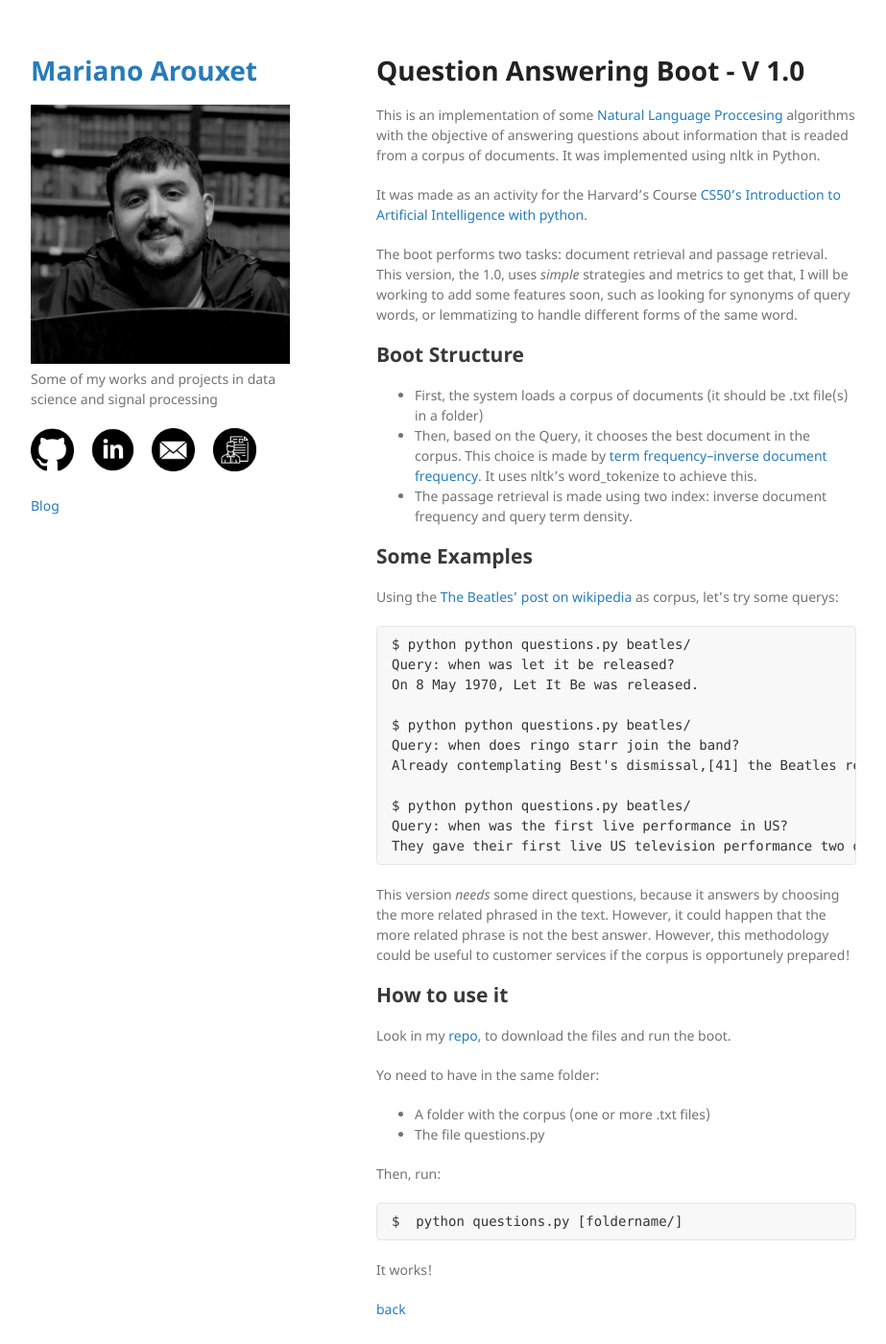
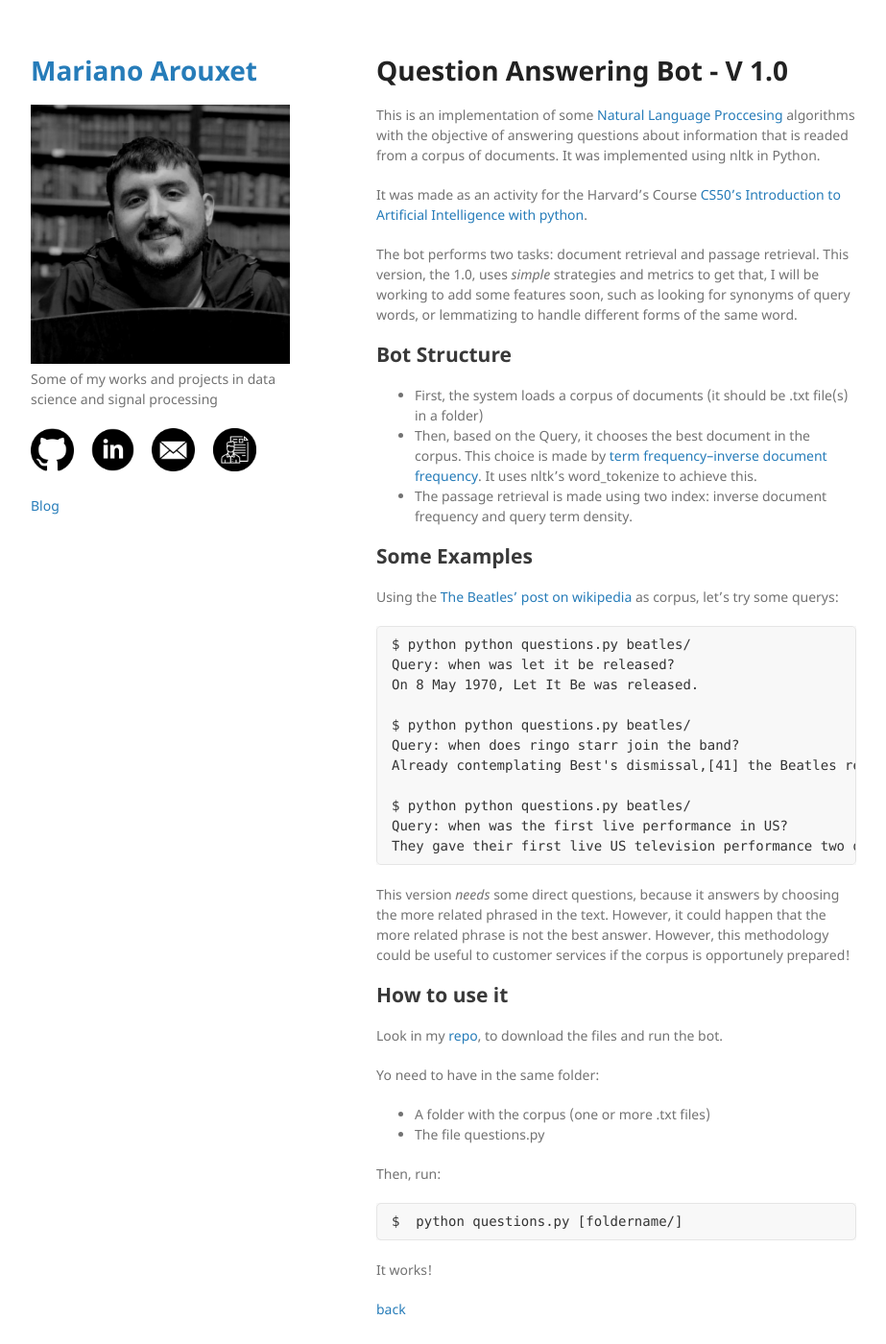
Before and after one commit to Marouxet/marouxet.github.io, a Jekyll site: the page built from questionans.md, in a window 1280 px wide and 1400 px high. Shown: the whole window at 96% size, without its empty margins (178-1101 px from the left). Built offline with Jekyll 4.4.1, drawn with Linux system fonts in a browser that asks for light colours; our own code applies the rules of GitHub Pages for plain Markdown files.

Commit message:
Update questionans.md

```diff
--- a/questionans.md
+++ b/questionans.md
@@ -1,15 +1,15 @@
 ---
 layout: default
 ---
-# Question Answering Boot - V 1.0
+# Question Answering Bot - V 1.0
 
 This is an implementation of some [Natural Language Proccesing](https://en.wikipedia.org/wiki/Natural_language_processing) algorithms with the objective of answering questions about information that is readed from a corpus of documents. It was implemented using nltk in Python.
 
 It was made as an activity for the Harvard's Course [CS50’s Introduction to Artificial Intelligence with python](https://cs50.harvard.edu/ai/2020/).
 
-The boot performs two tasks: document retrieval and passage retrieval. This version, the 1.0, uses _simple_ strategies and metrics to get that, I will be working to add some features soon, such as looking for synonyms of query words, or lemmatizing to handle different forms of the same word.
+The bot performs two tasks: document retrieval and passage retrieval. This version, the 1.0, uses _simple_ strategies and metrics to get that, I will be working to add some features soon, such as looking for synonyms of query words, or lemmatizing to handle different forms of the same word.
 
-## Boot Structure
+## Bot Structure
 
 * First, the system loads a corpus of documents (it should be .txt file(s) in a folder)
 * Then, based on the Query, it chooses the best document in the corpus. This choice is made by [term frequency–inverse document frequency](https://en.wikipedia.org/wiki/Tf%E2%80%93idf). It uses nltk’s word_tokenize to achieve this.
@@ -38,7 +38,7 @@ This version _needs_ some direct questions, because it answers by choosing the m
 
 ## How to use it
 
-Look in my [repo](https://github.com/Marouxet/cs50/tree/06-Questions), to download the files and run the boot.
+Look in my [repo](https://github.com/Marouxet/cs50/tree/06-Questions), to download the files and run the bot.
 
 Yo need to have in the same folder:
 
```
